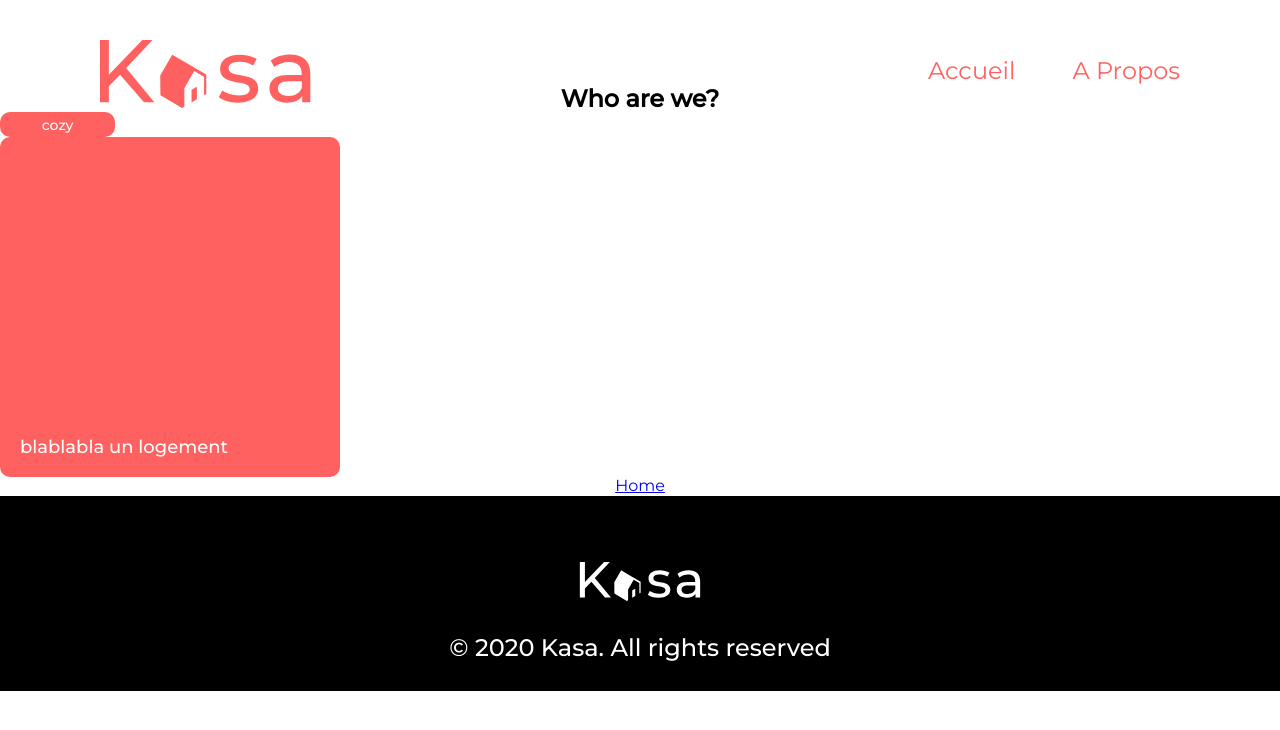
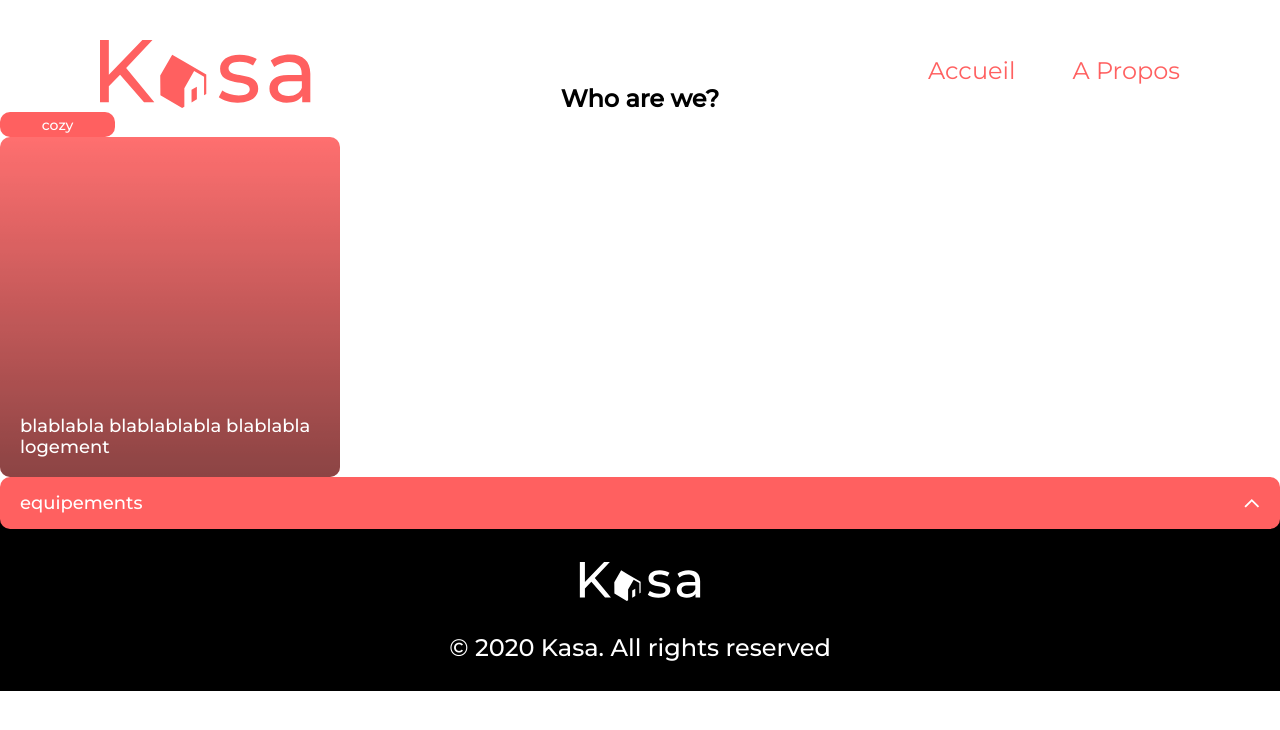
Before and after one commit to Luneaa/P7_Kasa, a React (Create React App) app: page /about in a window 1280 px wide. Shown: the top 730 px of the page. Built offline with nearby package versions, Linux system fonts and the light colour scheme.

Commit message:
ajout collapse + correction

```diff
--- /dev/null
+++ b/src/components/Collapse/Collapse.js
@@ -0,0 +1,25 @@
+import React, { useState } from "react";
+import { ReactComponent as Arrow } from "./arrow.svg";
+import './Collapse.scss';
+
+const Collapse = (props) => {
+    const [open, setOpen] = useState(false);
+    const toogle = () => {
+        setOpen(!open);
+    };
+    return (
+        <div className="collapse">
+            <button className="collapse__title" onClick={toogle}>
+                <h3>{props.title}</h3>
+                <Arrow className="collapse__title__arrow"/>
+            </button>
+                <div className={`collapse__content ${open ? "collapse__content--open" : "collapse__content--close"}`}>
+                <p>
+                    {props.content}
+                </p>
+            </div>
+        </div>
+    )
+}
+
+export default Collapse;
--- /dev/null
+++ b/src/components/Collapse/Collapse.scss
@@ -0,0 +1,51 @@
+@import "../../styles/shared";
+
+.collapse {
+    &__title {
+        background-color: $primary-color;
+        height: 52px;
+        color: white;
+        display: flex;
+        justify-content: space-between;
+        align-items: center;
+        padding: 0 20px;
+        border-radius: 10px;
+        position: absolute;
+        z-index: 2;
+        width: 100%;
+        border-style: none;
+        &__arrow {
+            height: 26.4px;
+            width: 15.60px;
+        }
+        h3 {
+            font-size: 18px;
+            font-weight: 500;
+        }
+    }
+
+    &__content {
+        background-color: $secondary-color;
+        color: $primary-color;
+        text-align: left;
+        border-radius: 0 0 10px 10px;
+        top: 44px;
+        position: relative;
+        z-index: 1;
+        transition-property: height padding-top padding-bottom;
+        transition-duration: 0.9s;
+        transition-timing-function: ease;
+
+        &--open {
+            height: 250px;
+
+            padding: 30px 20px 20px 20px;
+        }
+        &--close {
+            height: 0px;
+            overflow: hidden;
+
+            padding: 0;
+        }
+    }
+}
--- a/src/components/Thumb/Thumb.js
+++ b/src/components/Thumb/Thumb.js
@@ -3,7 +3,9 @@ import './Thumb.scss';
 
 const Thumb = (props) => {
     return (
+
         <div className="thumb">
+            <div className="thumb__gradient" />
             <h2>{props.title}</h2>
         </div>
     );
--- a/src/components/Thumb/Thumb.scss
+++ b/src/components/Thumb/Thumb.scss
@@ -5,13 +5,24 @@
     height: 340px;
     border-radius: 10px;
     background-color: $primary-color;
-    display: flex;
-    h2{
+    opacity: 90%;
+    position: relative;
+
+    h2 {
         font-weight: 500;
         font-size: 18px;
         color: #FFFFFF;
-        display: flex;
-        align-items: flex-end;
         padding: 20px;
+        position: absolute;
+        bottom: 0px;
+        text-align: left;
+    }
+
+    &__gradient {
+        position: absolute;
+        border-radius: 10px;
+        width: 340px;
+        height: 340px;
+        background: linear-gradient(180deg, rgba(255, 255, 255, 0) 0%, rgba(0, 0, 0, 0.5) 100%);
     }
 }
--- a/src/pages/About/about.js
+++ b/src/pages/About/about.js
@@ -1,17 +1,21 @@
 import { Link } from "react-router-dom";
+import Collapse from "../../components/Collapse/Collapse";
 import Tag from "../../components/Tag/Tag";
 import Thumb from "../../components/Thumb/Thumb";
+
 
 function About() {
     return (
         <>
             <main>
                 <h2>Who are we?</h2>
-                <p>
                     <Tag tagName='cozy'/>
-                </p>
                 <div>
-                    <Thumb title='blablabla un logement' />
+                    <Thumb title='blablabla blablablabla blablabla logement' />
+                </div>
+                <div>
+                    <Collapse title='equipements' content='blablablalblablabla blablablabla blabla balbalabalblablabl balblab' />
+
                 </div>
             </main>
             <nav>
--- a/src/pages/Home/home.scss
+++ b/src/pages/Home/home.scss
@@ -8,7 +8,8 @@
     &__color {
         background-color: #000000;
         width: 100%;
-        border-radius: 25px;
+        border-radius: 28px;
+        height: 223px;
     }
 
     img {
@@ -16,6 +17,8 @@
         border-radius: 25px;
         width: 100%;
         opacity: 90%;
+        height: 223px;
+        object-fit: cover;
     }
 
     p {
@@ -23,9 +26,9 @@
         font-size: 48px;
         font-weight: 500;
         position: absolute;
-        left: 25%;
-        right: 25%;
-        top: 50%;
-        bottom: 50%;
+        left: 10%;
+        right: 10%;
+        top: 45%;
+
     }
 }
```
Also changed, not shown: src/components/Collapse/arrow.svg (added).
